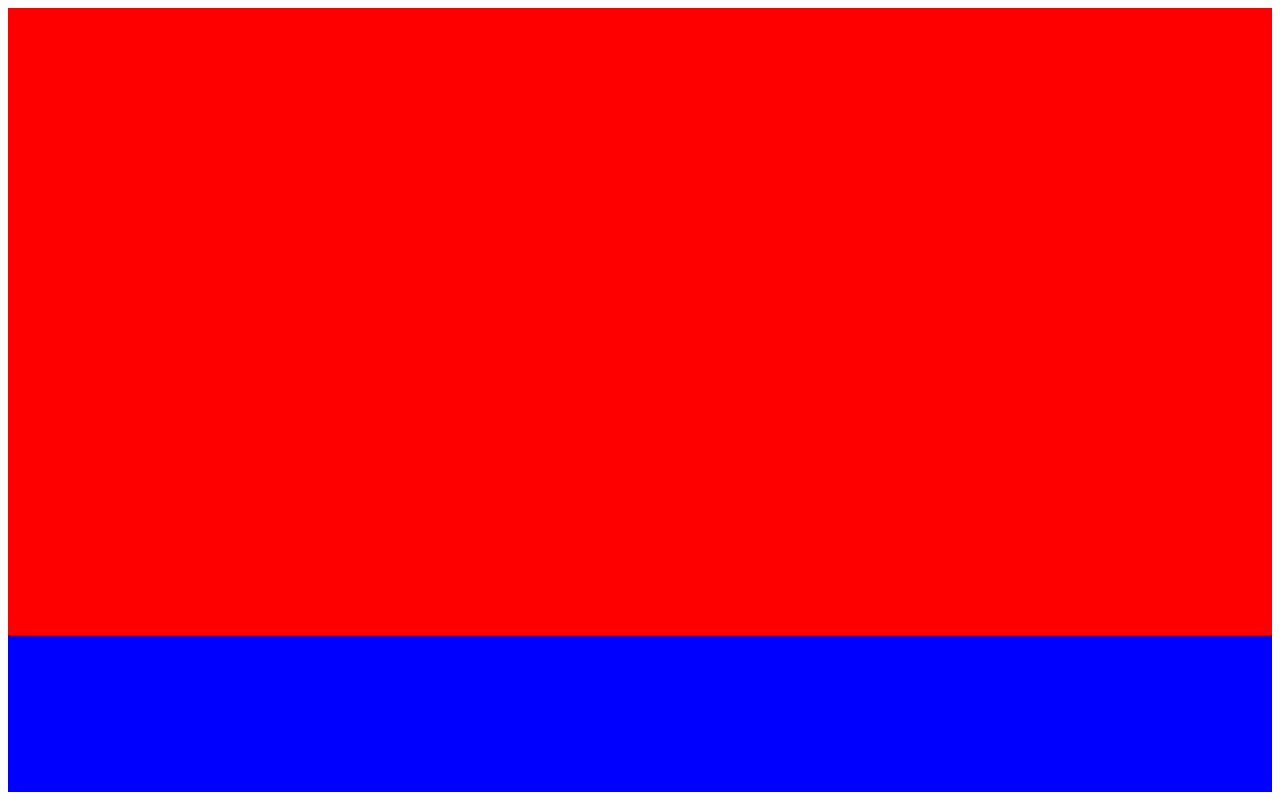
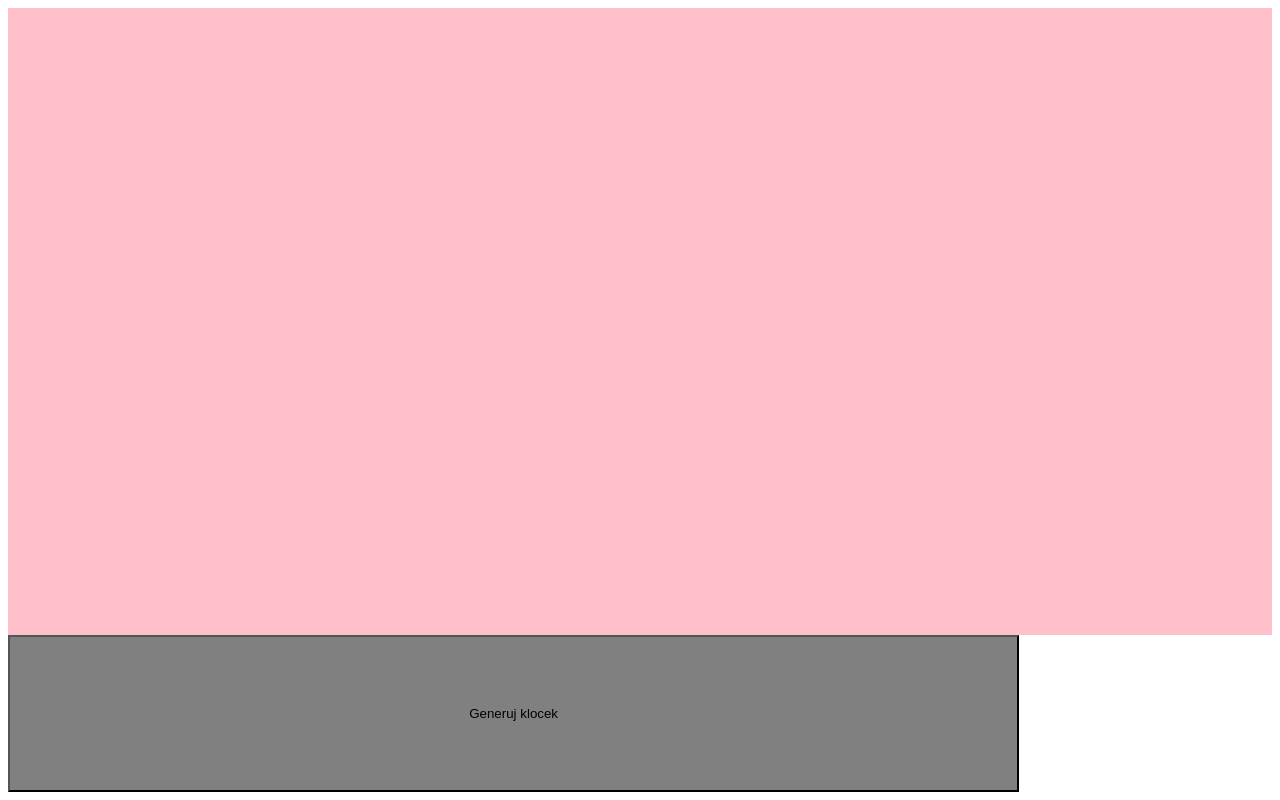
Before and after one commit to emiliamarkowska/IPM_Z-zadanie1, a plain HTML site: page laboratorium-3/podpunkt-2/index.html in a window 1280 px wide. Drawn offline with Linux system fonts and the light colour scheme.

Commit message:
button added, place for block added

```diff
--- a/laboratorium-3/podpunkt-2/index.html
+++ b/laboratorium-3/podpunkt-2/index.html
@@ -9,7 +9,8 @@
 
     </div>
     <div class="buttonSpace">
-
+        <button class="generateButton">Generuj klocek</button>
+        <div class="blockSpace"></div>
     </div>
 </body>
 </html>
--- a/laboratorium-3/podpunkt-2/style.css
+++ b/laboratorium-3/podpunkt-2/style.css
@@ -1,9 +1,22 @@
 .platform {
-    background-color: red;
+    background-color: pink;
     height: 80%;
 }
 
 .buttonSpace {
-    background-color: blue;
     height: 20%;
 }
+
+.generateButton {
+    height: 100%;
+    width: 80%;
+    background-color: grey;
+    float: left;
+}
+
+.block {
+    width: 20%;
+    height: 100%;
+    background-color: black;
+    float: left;
+}
```
